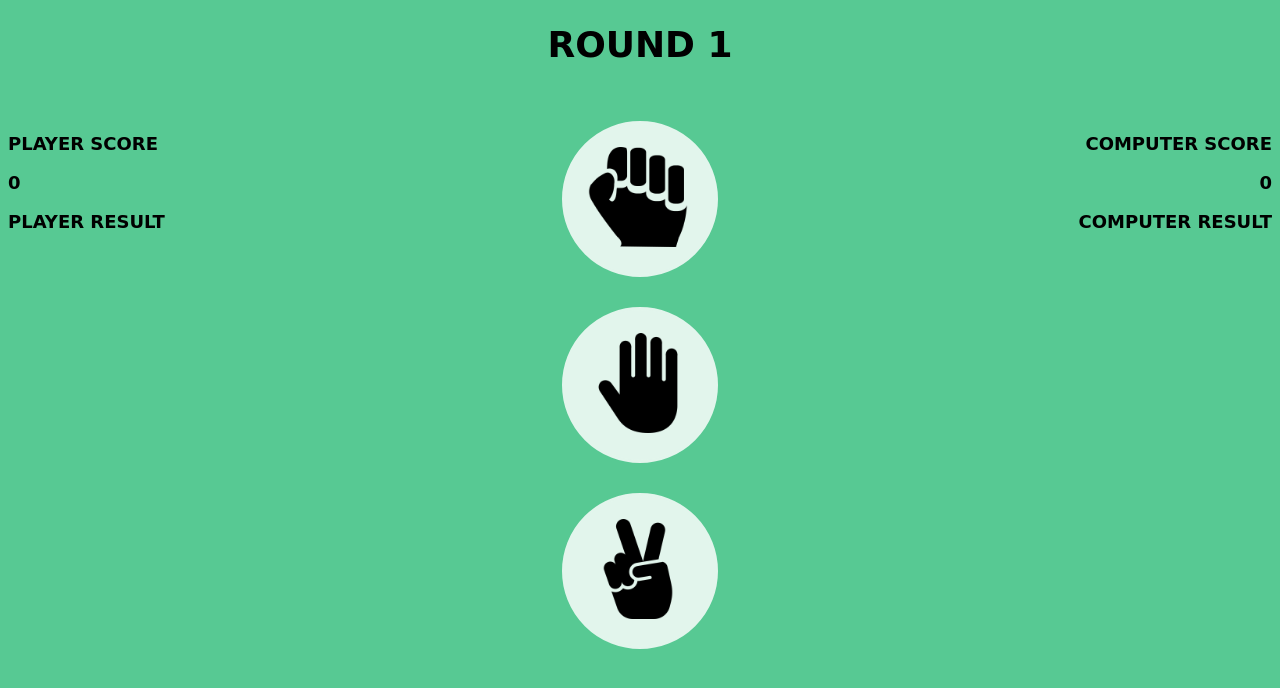
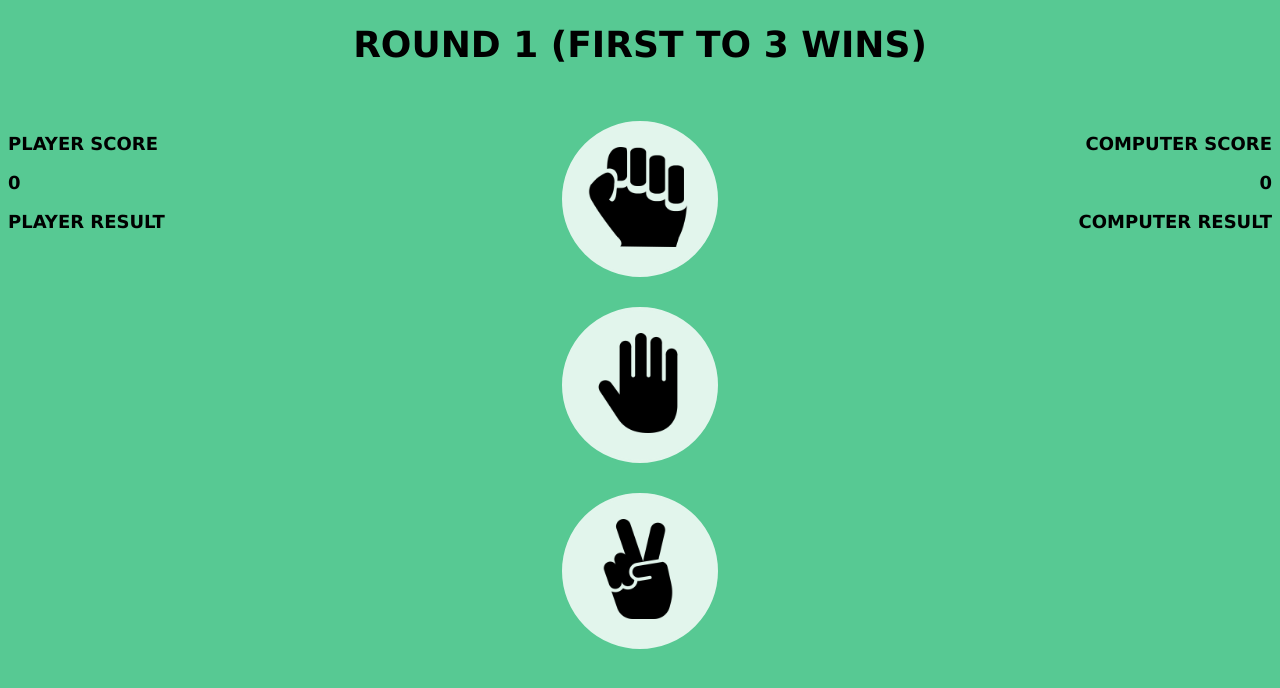
Before and after one commit to ChapHill/rock-paper-scissors, a plain HTML site: page index.html in a window 1280 px wide. Drawn offline with Linux system fonts and the light colour scheme.

Commit message:
changed font family and adjusted heading

```diff
--- a/index.html
+++ b/index.html
@@ -8,7 +8,7 @@
   <body>
 
     <div id="round">
-      <h1 id="round-number">Round 1</h1>
+      <h1 id="round-number">Round 1 (first to 3 wins)</h1>
     </div>
 
     <div id="middle-icons">
--- a/style.css
+++ b/style.css
@@ -29,7 +29,7 @@
 body {
   background-color: #57c993;
   font-size: 18px;
-  font-family: cursive;
+  font-family: verdana, sans-serif;
   text-transform: uppercase;
 }
 
```
